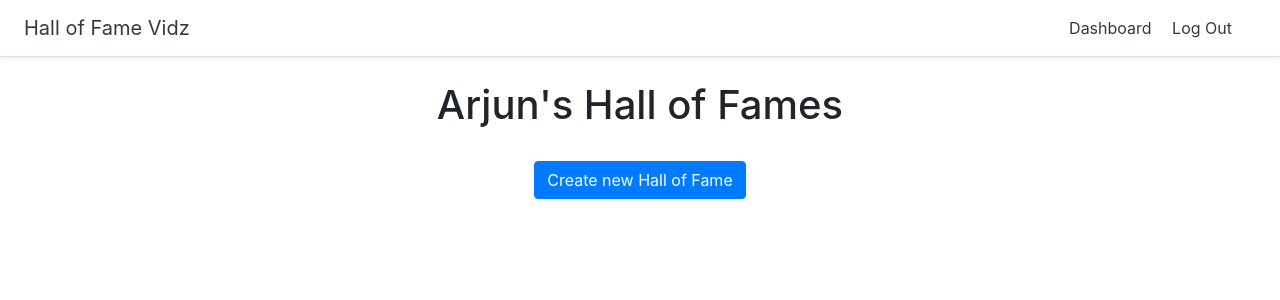
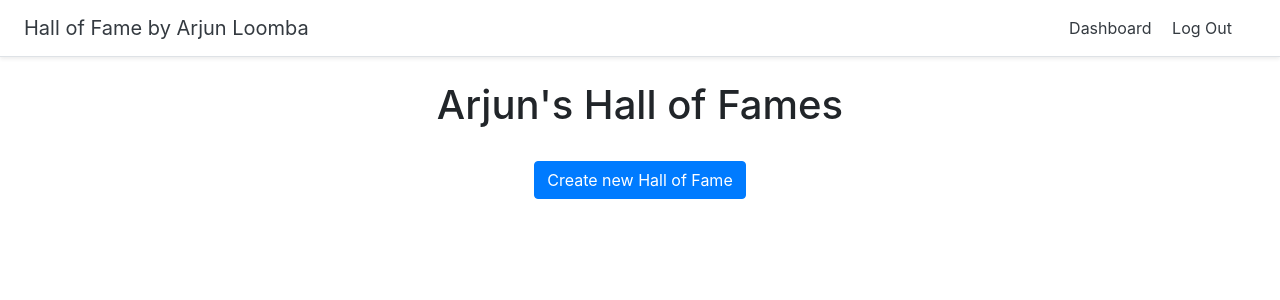
Before and after one commit to arjunloomba1311/hofvidz-project, a Django app: page /dashboard/ in a window 1280 px wide. Shown: the top 300 px of the page. Run offline with Django 3.2, Linux system fonts and the light colour scheme; a user stored in the database is signed in; data comes from the database, SQL or seed files in the repository; some libraries are stand-ins or nearby versions.

Commit message:
Change to navbar text

```diff
--- a/hofvidz/templates/base.html
+++ b/hofvidz/templates/base.html
@@ -13,7 +13,7 @@
 
 <body>
   <div class="d-flex flex-column flex-md-row align-items-center p-3 px-md-4 bg-white border-bottom shadow-sm">
-    <h5 class="my-0 mr-md-auto font-weight-normal"><a href="{% url 'home' %}" class="text-dark">Hall of Fame Vidz</a></h5>
+    <h5 class="my-0 mr-md-auto font-weight-normal"><a href="{% url 'home' %}" class="text-dark">Hall of Fame by Arjun Loomba</a></h5>
     <nav class="my-2 my-md-0 mr-md-3">
       {% if user.is_authenticated %}
       <a class="p-2 text-dark" href="{%url 'dashboard'%}">Dashboard</a>
```
